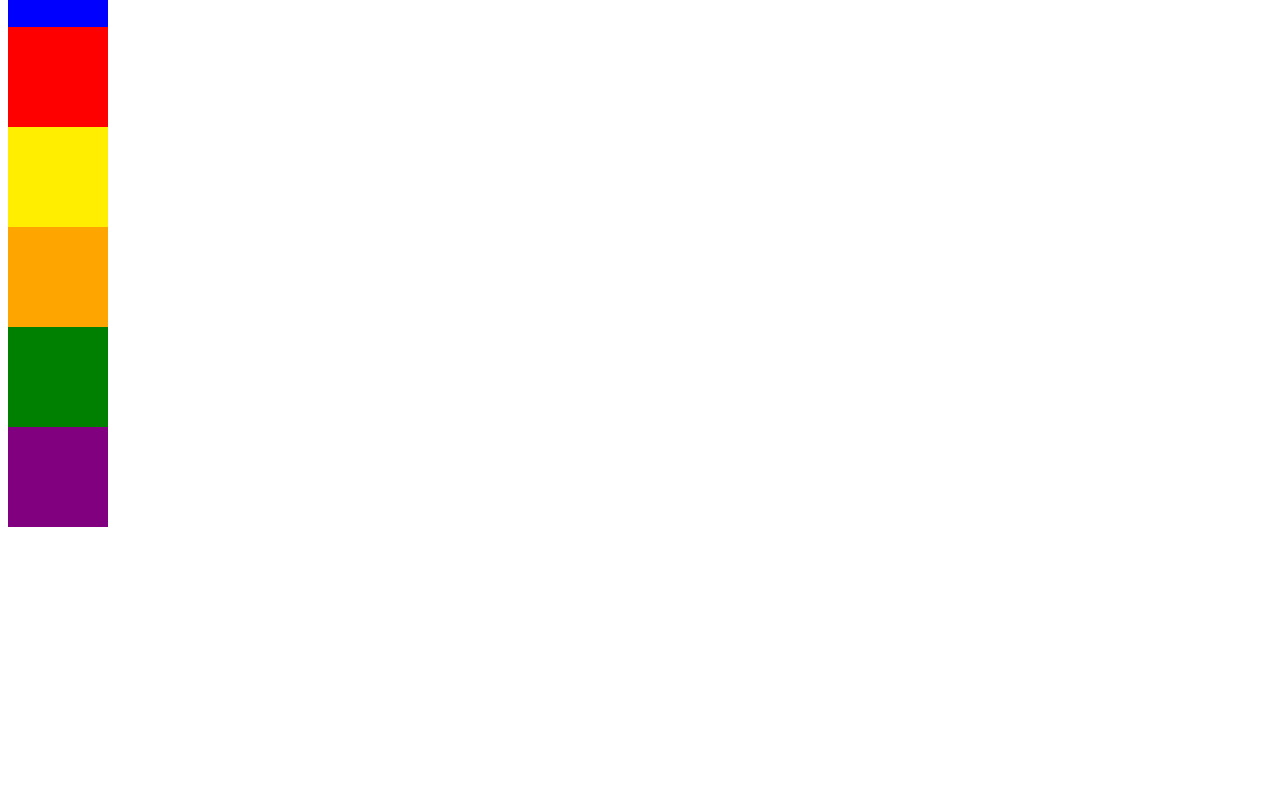
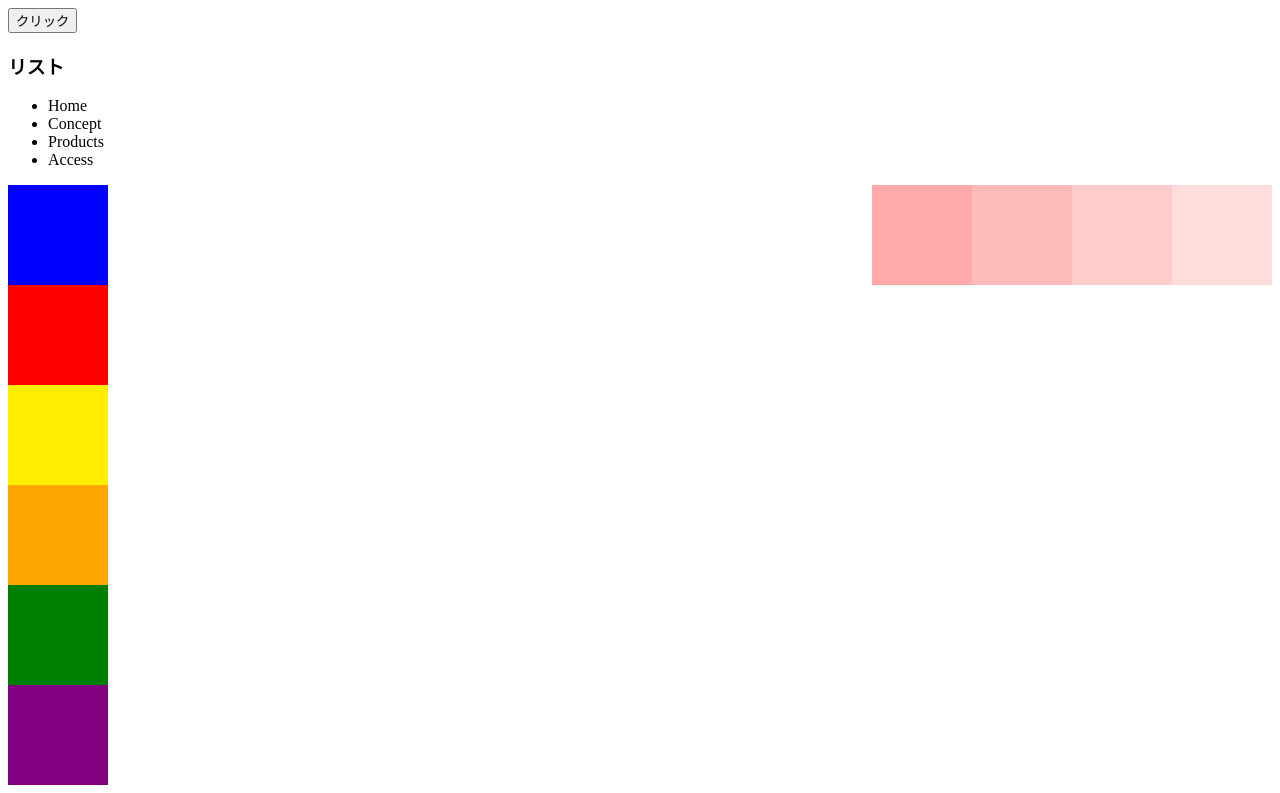
Before and after one commit to yutomorita416/jQuery-Lesson, a plain HTML site: page index2nd.html in a window 1280 px wide. Shown: the part 81-874 px from the top of the page. Before the commit the page ends 800 px from the top, so only its background shows below. Drawn offline with Linux system fonts and the light colour scheme.

Commit message:
finish js-7 2nd

```diff
--- a/app2nd.css
+++ b/app2nd.css
@@ -1,3 +1,22 @@
+.box0 {
+  background-color: #ffffff;
+  height: 100px;
+  width: 100px;
+  float: right;
+}
+.bg1 {
+  background-color: #ffdddd;
+}
+.bg2 {
+  background-color: #ffcccc;
+}
+.bg3 {
+  background-color: #ffbbbb;
+}
+.bg4 {
+  background-color: #ffaaaa;
+}
+
 .box1 {
   background-color: #ff0000;
   height: 100px;
--- a/app2nd.js
+++ b/app2nd.js
@@ -43,5 +43,12 @@ $(function () {
     $('.box9').removeClass('box9-ext');
   });
 
+  $('.box0').on('click', function() {
+    $(this).slideUp();
+  })
+
+  $('button').on('click', function() {
+    $('ul').children().css('color', 'red');
+  });
 
 });
--- a/index2nd.html
+++ b/index2nd.html
@@ -5,6 +5,21 @@
     <link rel="stylesheet" href="app2nd.css" />
   </head>
   <body>
+    <h1>childrenサンプル</h1>
+    <button>クリック</button>
+    <h3>リスト</h3>
+    <ul>
+      <li>Home</li>
+      <li>Concept</li>
+      <li>Products</li>
+      <li>Access</li>
+    </ul>
+    <div class="box">
+      <div class="box0 bg1"></div>
+      <div class="box0 bg2"></div>
+      <div class="box0 bg3"></div>
+      <div class="box0 bg4"></div>
+    </div>
     <div class="box1"></div>
     <div class="box2"></div>
     <div class="box3"></div>
```
